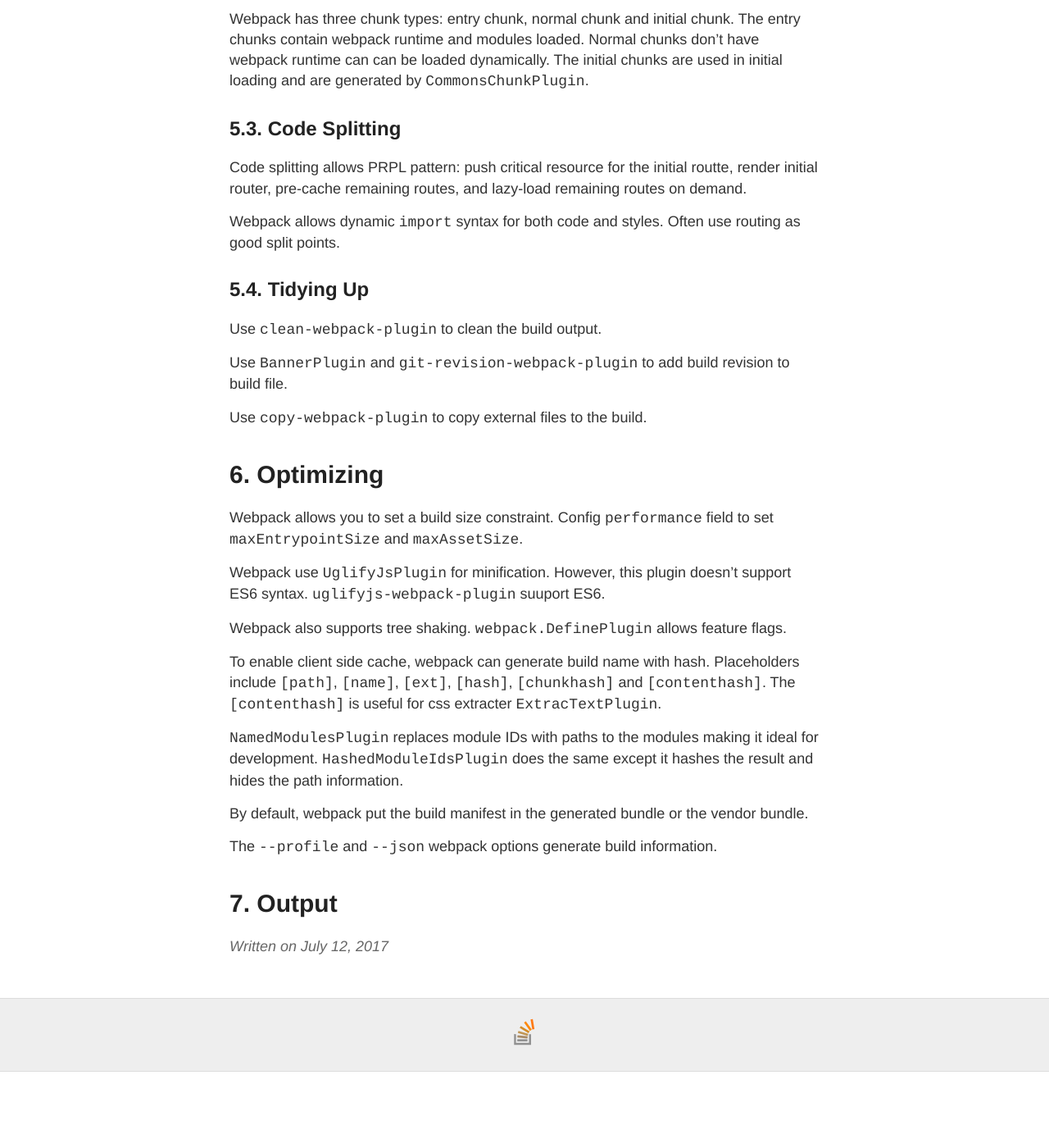
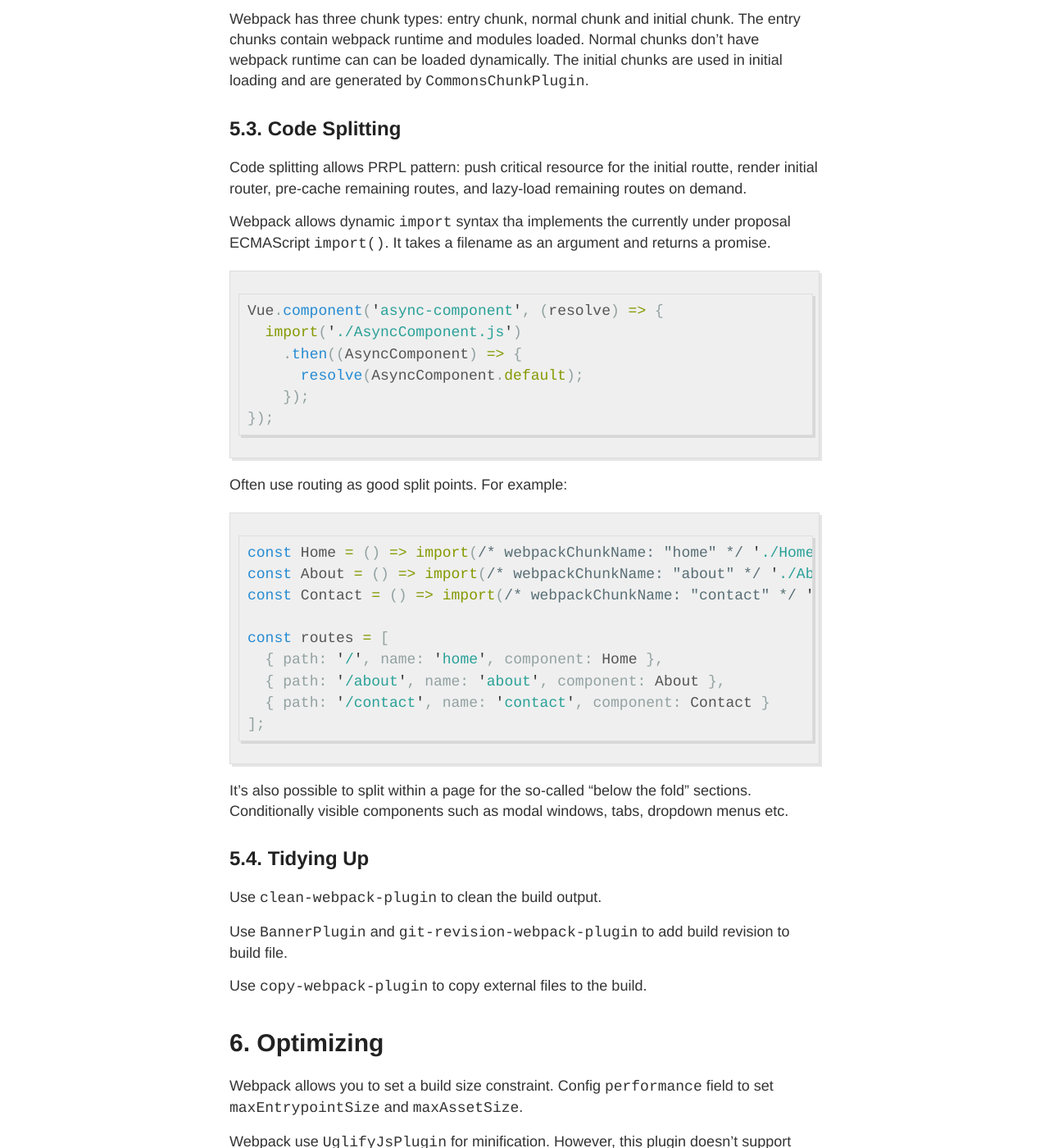
Before and after one commit to YingLiu4203/old-dev-blog, a Jekyll site: the page built from _posts/2017-07-12-webpack-notes.md, in a window 1280 px wide and 1400 px high, scrolled down 4012 px. Shown: the whole window at 82% size. Built offline with Jekyll 4.4.1, drawn with Linux system fonts in a browser that asks for light colours; comment, search, counter and statistics services are not loaded; before the commit the page ends 5319 px from its top, so only the background shows below that; some of the changed text lies outside the part shown.

Commit message:
add dynamic import and output

````diff
--- a/_posts/2017-07-12-webpack-notes.md
+++ b/_posts/2017-07-12-webpack-notes.md
@@ -99,7 +99,32 @@ Webpack has three chunk types: entry chunk, normal chunk and initial chunk. The
 ## 5.3. Code Splitting
 Code splitting allows PRPL pattern: push critical resource for the initial routte, render initial router, pre-cache remaining routes, and lazy-load remaining routes on demand.
 
-Webpack allows dynamic `import` syntax for both code and styles. Often use routing as good split points.
+Webpack allows dynamic `import` syntax tha implements the currently under proposal ECMAScript `import()`. It takes a filename as an argument and returns a promise.
+
+```ts
+Vue.component('async-component', (resolve) => {
+  import('./AsyncComponent.js')
+    .then((AsyncComponent) => {
+      resolve(AsyncComponent.default);
+    });
+});
+```
+
+Often use routing as good split points. For example:
+
+```ts
+const Home = () => import(/* webpackChunkName: "home" */ './Home.vue');
+const About = () => import(/* webpackChunkName: "about" */ './About.vue');
+const Contact = () => import(/* webpackChunkName: "contact" */ './Contact.vue');
+
+const routes = [
+  { path: '/', name: 'home', component: Home },
+  { path: '/about', name: 'about', component: About },
+  { path: '/contact', name: 'contact', component: Contact }
+];
+```
+
+It's also possible to split within a page for the so-called "below the fold" sections. Conditionally visible components such as modal windows, tabs, dropdown menus etc.
 
 ## 5.4. Tidying Up
 Use `clean-webpack-plugin` to clean the build output.
@@ -124,3 +149,6 @@ By default, webpack put the build manifest in the generated bundle or the vendor
 The `--profile` and `--json` webpack options generate build information.
 
 # 7. Output
+Output is set by the `target` field that can be `web`, `node`, `webworker`, `node-webkit`, `electron`, and etc. The default value is `web`.
+
+There are several approaches to generate multiple pages: multi-compiler mode, single configuration, and others. Config `html-webpack-plugin` options such as `title`, `filename`, `template` and `entry` etc. for each page,
````
